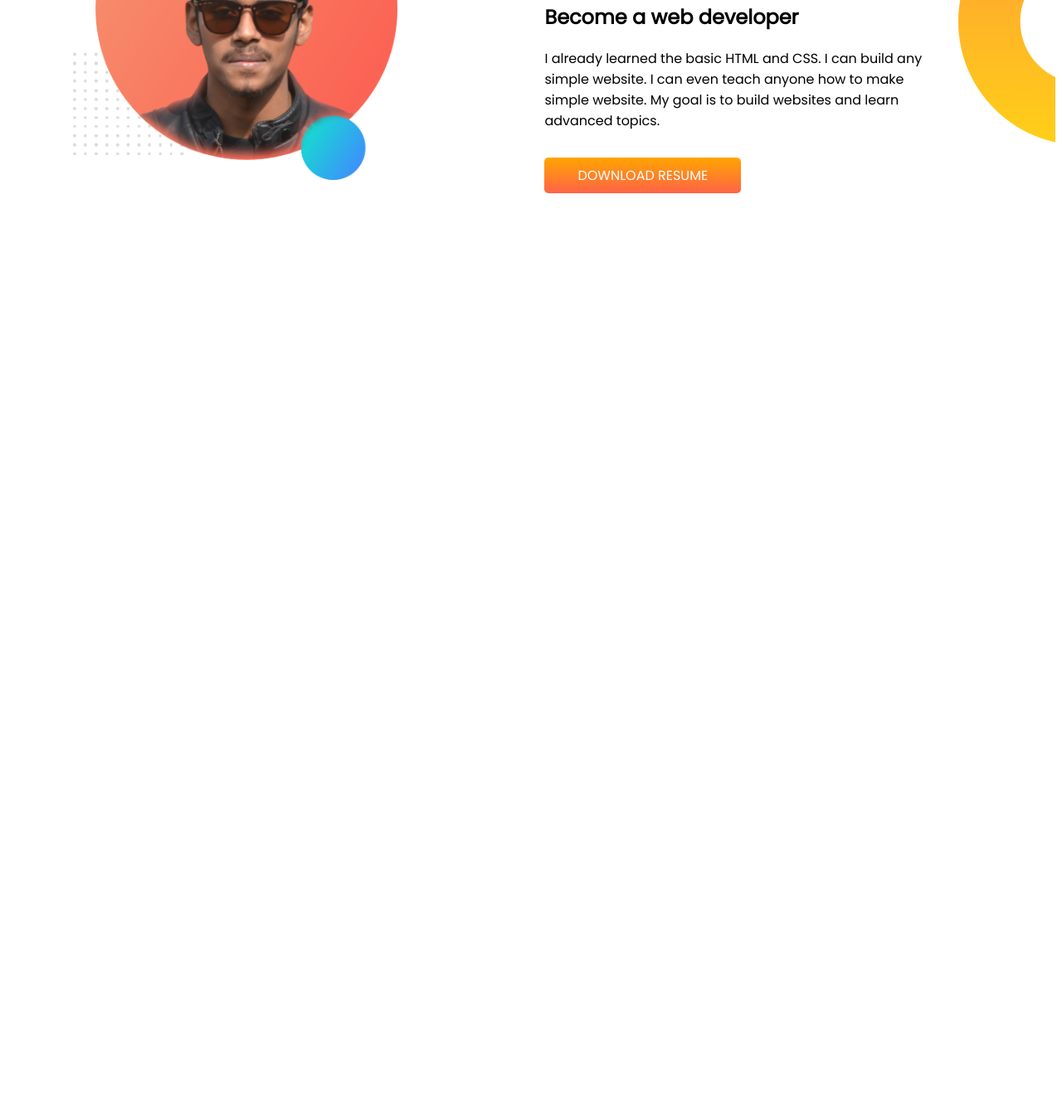
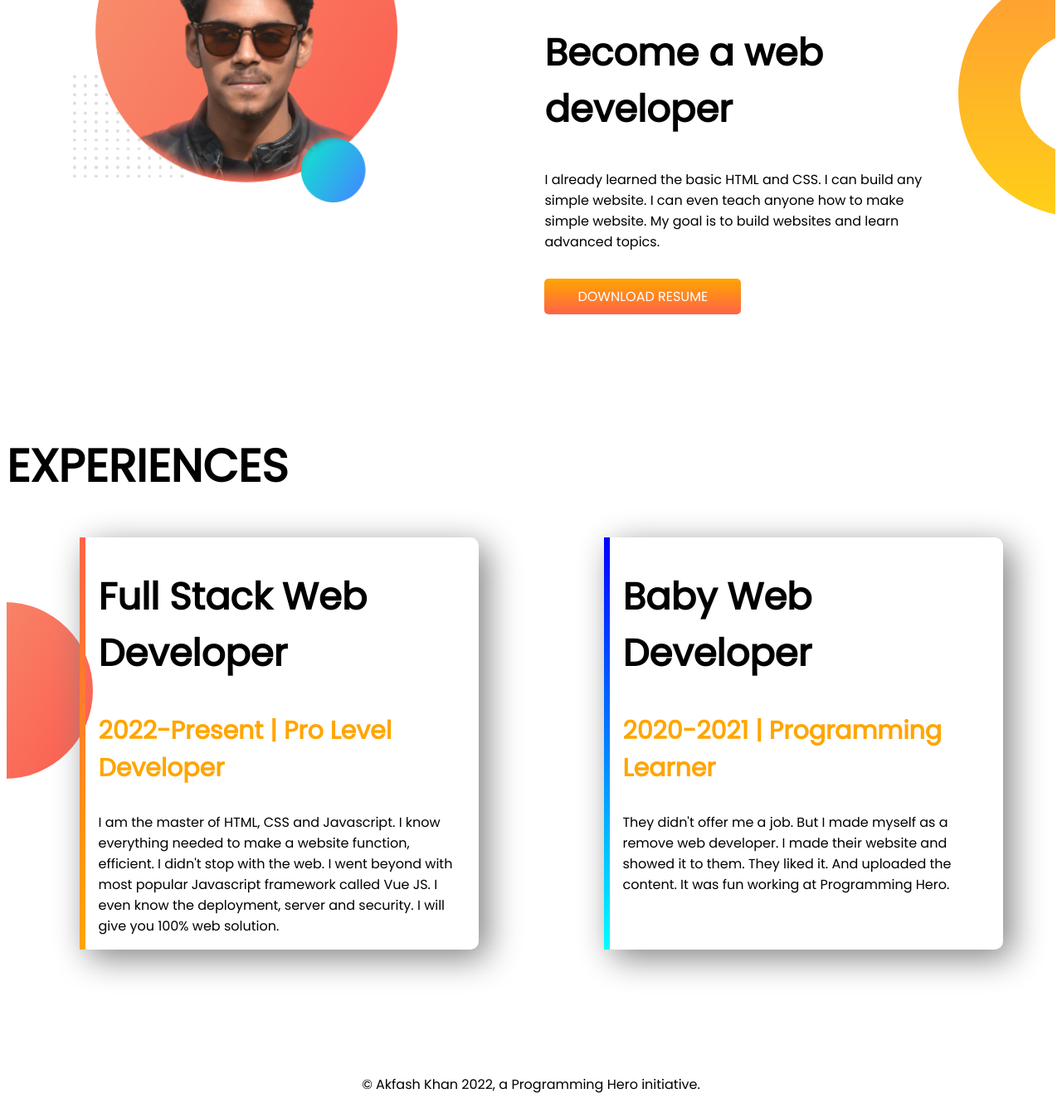
Before and after one commit to AkfashKhan/My-first-portfolio, a plain HTML site: page index.html in a window 1280 px wide. Shown: the part 853-2189 px from the top of the page at 83% size. Before the commit the page ends 1227 px from the top, so only its background shows below. Drawn offline with Linux system fonts and the light colour scheme.

Commit message:
footer and exp added

```diff
--- a/index.html
+++ b/index.html
@@ -11,7 +11,7 @@
     <link rel="stylesheet" href="style.css">
 </head>
 <body>
-    <section class="top-banner">
+    <section class="top-banner flexible-container">
         <div class="half-width">
             <h1>Welcome To</h1>
             <h1><span class="orange-color">Akfash's</span> World</h1>
@@ -23,7 +23,7 @@
             <img src="my-bg2.png" alt="">
         </div>
     </section>
-    <section class="dream-big">
+    <section class="dream-big flexible-container">
         <div class="half-width">
             <img src="my-bg.png" alt="">
         </div>
@@ -33,7 +33,24 @@
             <p>I already learned the basic HTML and CSS. I can build any simple website. I can even teach anyone how to make simple website. My goal is to build websites and learn advanced topics.</p> <br>
             <a class="link-button" target="_blank" href="">DOWNLOAD RESUME</a>
         </div>
-
     </section>
+    <section class="experiences-area">
+            <h1>EXPERIENCES</h1>
+        <div class="flexible-container">
+            <div id="full-stack-exp" class="experience-item">
+                <h2>Full Stack Web Developer</h2>
+                <h3 class="orange-color">2022-Present | Pro Level Developer</h3>
+                <p>I am the master of HTML, CSS and Javascript. I know everything needed to make a website function, efficient. I didn't stop with the web. I went beyond with most popular Javascript framework called Vue JS. I even know the deployment, server and security. I will give you 100% web solution.</p>
+            </div>
+            <div id="web-dev-exp" class="experience-item">
+                <h2>Baby Web Developer</h2>
+                <h3 class="orange-color">2020-2021 | Programming Learner</h3>
+                <p>They didn't offer me a job. But I made myself as a remove web developer. I made their website and showed it to them. They liked it. And uploaded the content. It was fun working at Programming Hero.</p>
+            </div>
+        </div>
+    </section>
+    <footer>
+        <p>© Akfash Khan 2022, a Programming Hero initiative.</p>
+    </footer>
 </body>
 </html>
--- a/style.css
+++ b/style.css
@@ -4,10 +4,16 @@ body{
 h1{
     font-size: 55px;
 }
+h2{
+    font-size: 45px;
+}
+h3{
+    font-size: 30px;
+}
 .orange-color{
     color: orange;
 }
-section{
+.flexible-container{
     display: flex;
     margin-bottom: 150px;
 }
@@ -36,3 +42,31 @@ section{
     background-position: right;
     padding-right: 10%;
 }
+.experiences-area{
+    background-image: url(exp-bg.png);
+    background-repeat: no-repeat;
+    background-position: left;
+}
+.experience-item{
+    width: 40%;
+    margin-left: 7%;
+    margin-right: 5%;
+    padding-left: 15px;
+    padding-right: 20px;
+    border-radius: 10px;
+    box-shadow: 10px 10px 40px grey;
+    border-left: 10px solid;
+}
+#web-dev-exp{
+    border-left: 7px solid;
+    border-image: linear-gradient(blue, cyan);
+    border-image-slice: 1;
+}
+#full-stack-exp{
+    border-left: 7px solid;
+    border-image: linear-gradient(tomato, orange);
+    border-image-slice: 1;
+}
+footer p{
+    text-align: center;
+}
```
Also changed, not shown: exp-bg.png (renamed from images/exp-bg.png), images/jhankar.png (deleted), images/jhankar2.png (deleted), images/my-bg.png (deleted), images/my-bg2.png (deleted), showOff/IMG_0892_66_-removebg-preview.png (deleted), showOff/IMG_0894_1539200507583_65_-removebg-preview.png (deleted), showOff/PHOTOS-removebg-preview.png (deleted), showOff/PHOTOS.jpg (deleted), 2 other files.
